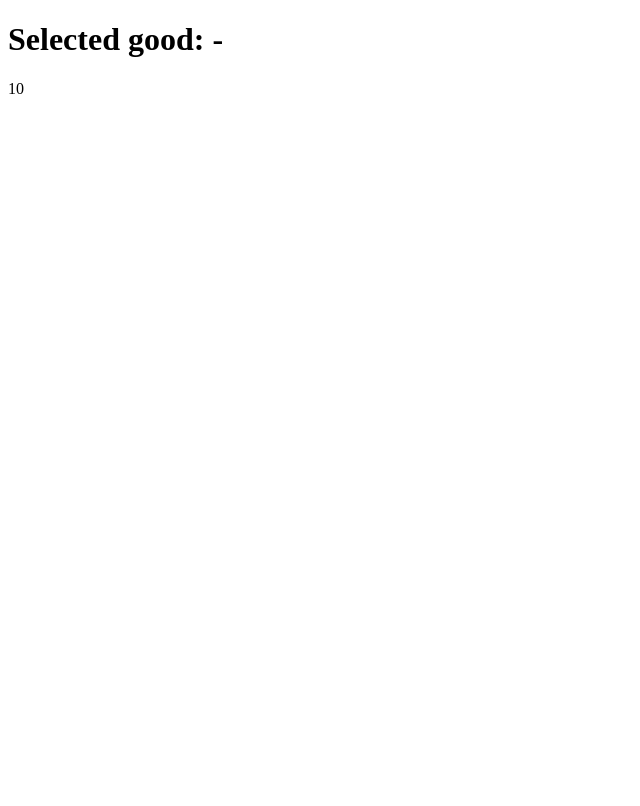
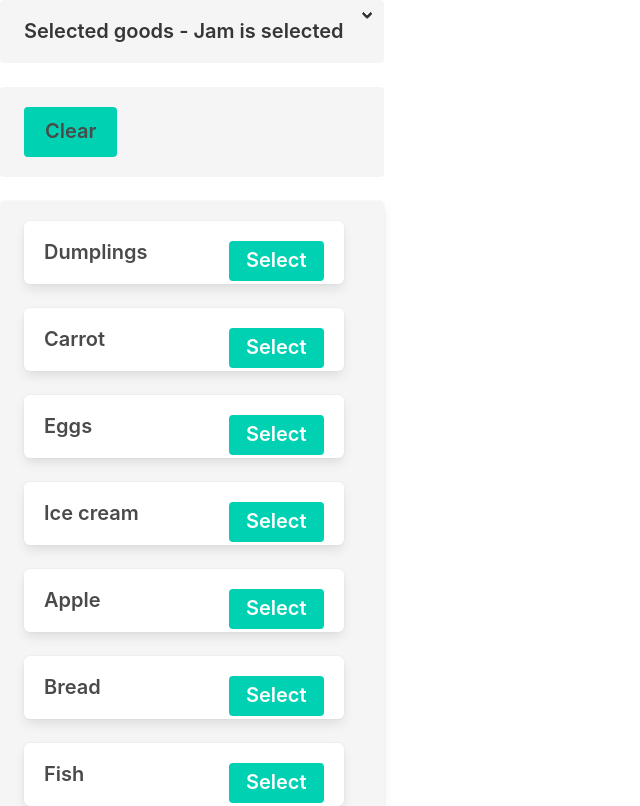
Before and after one commit to mate-academy/react_goods-selector, a React (Create React App) app: page / in a window 1280 px wide. Shown: the top 806 px of the page, without its empty margins (0-640 px from the left). Built offline with nearby package versions, Linux system fonts and the light colour scheme.

Commit message:
Separator was done

```diff
--- a/package.json
+++ b/package.json
@@ -17,7 +17,7 @@
     "@mate-academy/cypress-tools": "^1.0.4",
     "@mate-academy/eslint-config-react": "*",
     "@mate-academy/eslint-config-react-typescript": "*",
-    "@mate-academy/scripts": "^1.2.1",
+    "@mate-academy/scripts": "^1.2.3",
     "@mate-academy/students-ts-config": "*",
     "@mate-academy/stylelint-config": "*",
     "@types/node": "^17.0.23",
--- a/public/index.html
+++ b/public/index.html
@@ -4,6 +4,7 @@
     <meta charset="utf-8" />
     <meta name="viewport" content="width=device-width, initial-scale=1" />
     <title>Static list of todos</title>
+    <link rel="stylesheet" href="https://cdn.jsdelivr.net/npm/bulma@0.9.4/css/bulma.min.css">
   </head>
   <body>
     <div id="root"></div>
--- a/src/App.tsx
+++ b/src/App.tsx
@@ -1,7 +1,7 @@
 import React from 'react';
 import './App.scss';
 
-const goodsFromServer: string[] = [
+const goodsFromServer = [
   'Dumplings',
   'Carrot',
   'Eggs',
@@ -14,11 +14,110 @@ const goodsFromServer: string[] = [
   'Garlic',
 ];
 
-const App: React.FC = () => (
-  <div className="App">
-    <h1>Selected good: -</h1>
-    {goodsFromServer.length}
-  </div>
-);
+export interface State {
+  selectedGood: string[];
+}
 
-export default App;
+export class App extends React.Component <{}, State> {
+  state: State = {
+    selectedGood: ['Jam'],
+  };
+
+  selectGood = (good: string) => {
+    this.setState((state) => ({
+      selectedGood: [...state.selectedGood, good],
+    }));
+  };
+
+  removeGood = (good: string) => {
+    this.setState((state) => {
+      const selectedGoods = state.selectedGood;
+      const index = selectedGoods.indexOf(good);
+
+      selectedGoods.splice(index, 1);
+
+      return { selectedGood: selectedGoods };
+    });
+  };
+
+  clearGoods = () => {
+    this.setState({ selectedGood: [] });
+  };
+
+  getText = (length: number, arr: string[]) => {
+    if (length === 1) {
+      return `Selected goods - ${arr[0]} is selected`;
+    }
+
+    if (length === 2) {
+      return `Selected goods - ${arr.join(' and ')} are selected`;
+    }
+
+    if (length > 2) {
+      const partWithoutLast = arr.slice(0, arr.length - 1);
+
+      return `Selected goods - ${partWithoutLast.join(', ')} and ${arr[arr.length - 1]} are selected`;
+    }
+
+    return 'Selected goods - No goods selected';
+  };
+
+  render() {
+    const { selectedGood } = this.state;
+
+    return (
+      <>
+        <div className="App select is-small">
+          <div className="notification title is-5">
+            {this.getText(selectedGood.length, selectedGood)}
+          </div>
+          <div className="notification">
+            {selectedGood && (
+              <button
+                type="button"
+                onClick={() => this.clearGoods()}
+                className={selectedGood.length === 0
+                  ? 'button is-primary title is-5 is-hidden'
+                  : 'button is-primary title is-5'}
+              >
+                Clear
+              </button>
+            )}
+          </div>
+
+          <ul className="box notification">
+            {goodsFromServer.map((good) => {
+              return (
+                <div className="box">
+                  <li key={good}>
+                    <span className="title is-5">{good}</span>
+                    {' '}
+                    <button
+                      className={selectedGood.includes(good)
+                        ? 'button is-danger ml-5 is-pulled-right'
+                        : 'button is-primary ml-5 is-pulled-right'}
+                      type="button"
+                      onClick={() => {
+                        if (selectedGood.includes(good)) {
+                          return this.removeGood(good);
+                        }
+
+                        return this.selectGood(good);
+                      }}
+                    >
+                      <span className="title is-5">
+                        {selectedGood.includes(good)
+                          ? 'Remove'
+                          : 'Select'}
+                      </span>
+                    </button>
+                  </li>
+                </div>
+              );
+            })}
+          </ul>
+        </div>
+      </>
+    );
+  }
+}
--- a/src/index.tsx
+++ b/src/index.tsx
@@ -1,5 +1,5 @@
 import ReactDOM from 'react-dom';
-import App from './App';
+import { App } from './App';
 
 ReactDOM.render(
   <App />,
```
Also changed, not shown: src/react-app-env.d.ts (line endings or trailing spaces), 1 other file (tests, documents, lock files or other folders).
